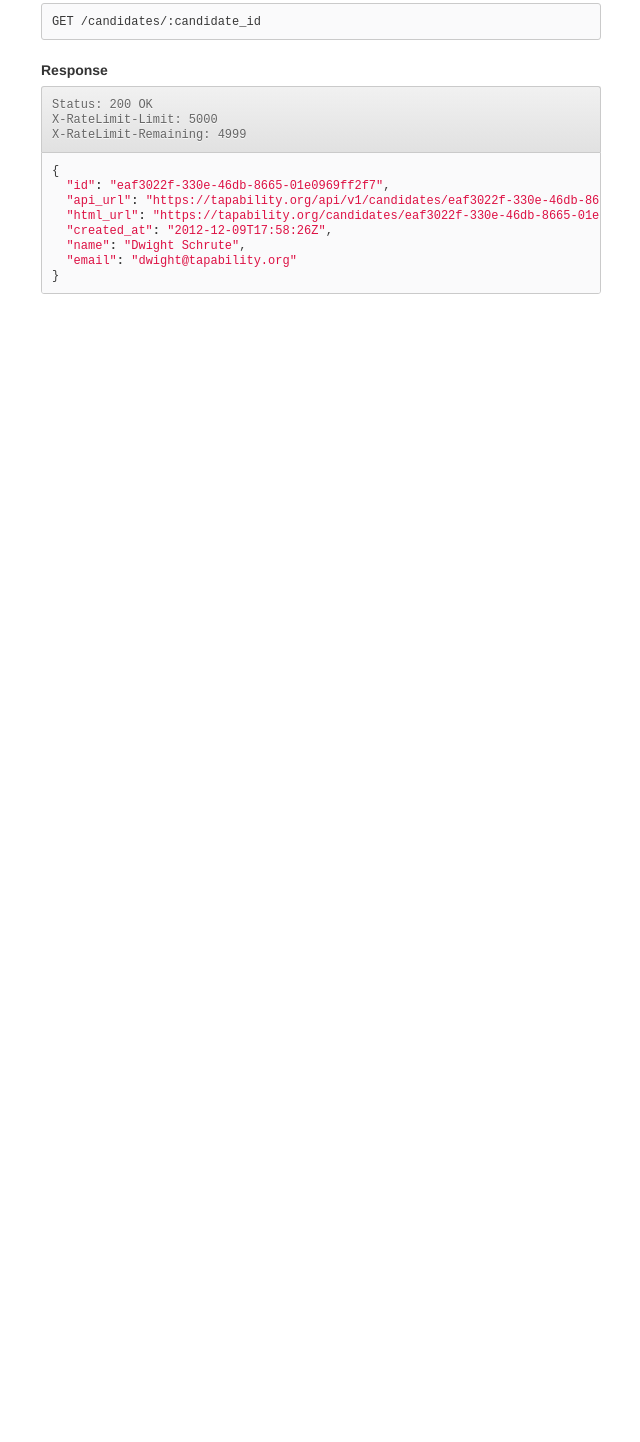
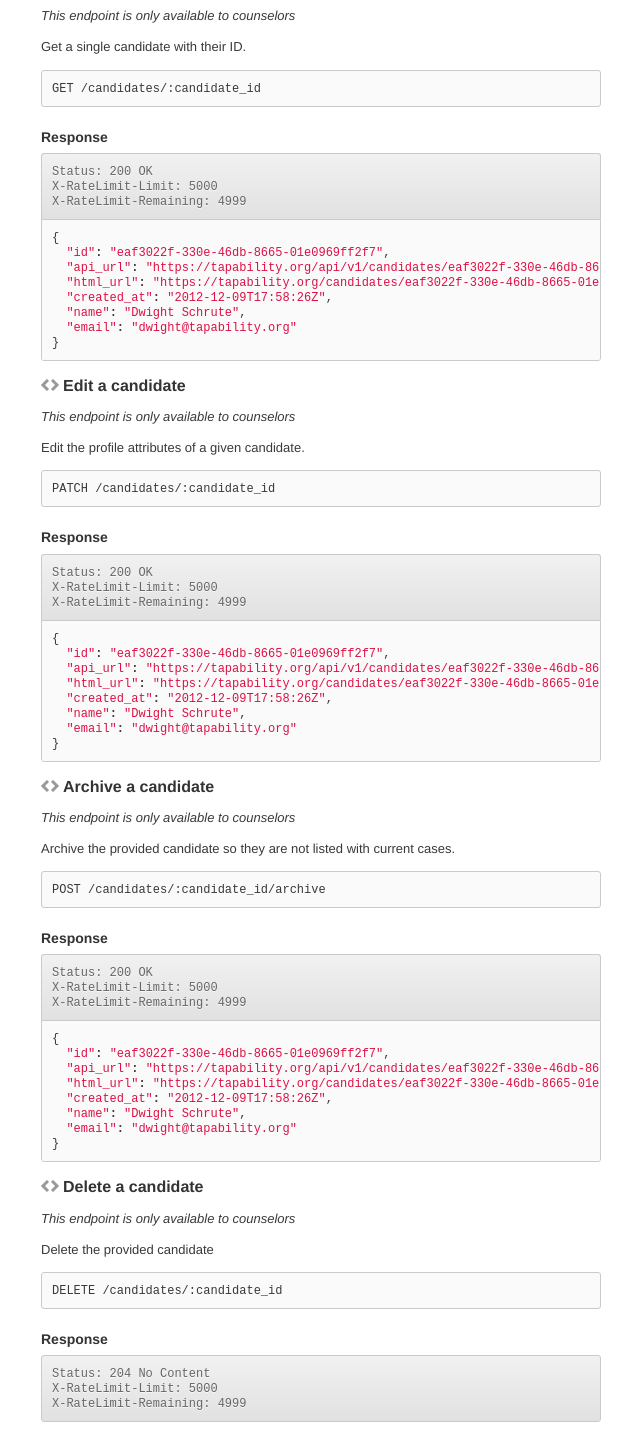
Before and after one commit to tapability/developer.tapability.org, a plain HTML site: page v1/candidates/index.html in a window 1280 px wide. Shown: the part 1290-2732 px from the top of the page, without its empty margins (139-779 px from the left). Before the commit the page ends 1604 px from the top, so only its background shows below. Drawn offline with Linux system fonts and the light colour scheme.

Commit message:
Add more candidate API docs

```diff
--- a/v1/candidates/index.html
+++ b/v1/candidates/index.html
@@ -35,6 +35,9 @@
 <li><a href="#get-my-profile">Get my profile</a></li>
   <li><a href="#list-candidates">List candidates</a></li>
   <li><a href="#get-a-single-candidate">Get a single candidate</a></li>
+  <li><a href="#edit-a-candidate">Edit a candidate</a></li>
+  <li><a href="#archive-a-candidate">Archive a candidate</a></li>
+  <li><a href="#delete-a-candidate">Delete a candidate</a></li>
 </ul><h2 id="get-my-profile">Get my profile</h2>
 
 <p><em>This endpoint is only available to candidates</em></p>
@@ -118,6 +121,69 @@
   <span class="s2">"name"</span><span class="o">:</span> <span class="s2">"Dwight Schrute"</span><span class="p">,</span>
   <span class="s2">"email"</span><span class="o">:</span> <span class="s2">"dwight@tapability.org"</span>
 <span class="p">}</span></code></pre>
+
+<h2 id="edit-a-candidate">Edit a candidate</h2>
+
+<p><em>This endpoint is only available to counselors</em></p>
+
+<p>Edit the profile attributes of a given candidate.</p>
+
+<pre><code>PATCH /candidates/:candidate_id
+</code></pre>
+
+<h3 id="response-3">Response</h3>
+
+<pre class="headers"><code>Status: 200 OK
+X-RateLimit-Limit: 5000
+X-RateLimit-Remaining: 4999</code></pre>
+
+<pre class="highlight"><code class="language-javascript"><span class="p">{</span>
+  <span class="s2">"id"</span><span class="o">:</span> <span class="s2">"eaf3022f-330e-46db-8665-01e0969ff2f7"</span><span class="p">,</span>
+  <span class="s2">"api_url"</span><span class="o">:</span> <span class="s2">"https://tapability.org/api/v1/candidates/eaf3022f-330e-46db-8665-01e0969ff2f7"</span><span class="p">,</span>
+  <span class="s2">"html_url"</span><span class="o">:</span> <span class="s2">"https://tapability.org/candidates/eaf3022f-330e-46db-8665-01e0969ff2f7"</span><span class="p">,</span>
+  <span class="s2">"created_at"</span><span class="o">:</span> <span class="s2">"2012-12-09T17:58:26Z"</span><span class="p">,</span>
+  <span class="s2">"name"</span><span class="o">:</span> <span class="s2">"Dwight Schrute"</span><span class="p">,</span>
+  <span class="s2">"email"</span><span class="o">:</span> <span class="s2">"dwight@tapability.org"</span>
+<span class="p">}</span></code></pre>
+
+<h2 id="archive-a-candidate">Archive a candidate</h2>
+
+<p><em>This endpoint is only available to counselors</em></p>
+
+<p>Archive the provided candidate so they are not listed with current cases.</p>
+
+<pre><code>POST /candidates/:candidate_id/archive
+</code></pre>
+
+<h3 id="response-4">Response</h3>
+
+<pre class="headers"><code>Status: 200 OK
+X-RateLimit-Limit: 5000
+X-RateLimit-Remaining: 4999</code></pre>
+
+<pre class="highlight"><code class="language-javascript"><span class="p">{</span>
+  <span class="s2">"id"</span><span class="o">:</span> <span class="s2">"eaf3022f-330e-46db-8665-01e0969ff2f7"</span><span class="p">,</span>
+  <span class="s2">"api_url"</span><span class="o">:</span> <span class="s2">"https://tapability.org/api/v1/candidates/eaf3022f-330e-46db-8665-01e0969ff2f7"</span><span class="p">,</span>
+  <span class="s2">"html_url"</span><span class="o">:</span> <span class="s2">"https://tapability.org/candidates/eaf3022f-330e-46db-8665-01e0969ff2f7"</span><span class="p">,</span>
+  <span class="s2">"created_at"</span><span class="o">:</span> <span class="s2">"2012-12-09T17:58:26Z"</span><span class="p">,</span>
+  <span class="s2">"name"</span><span class="o">:</span> <span class="s2">"Dwight Schrute"</span><span class="p">,</span>
+  <span class="s2">"email"</span><span class="o">:</span> <span class="s2">"dwight@tapability.org"</span>
+<span class="p">}</span></code></pre>
+
+<h2 id="delete-a-candidate">Delete a candidate</h2>
+
+<p><em>This endpoint is only available to counselors</em></p>
+
+<p>Delete the provided candidate</p>
+
+<pre><code>DELETE /candidates/:candidate_id
+</code></pre>
+
+<h3 id="response-5">Response</h3>
+
+<pre class="headers no-response"><code>Status: 204 No Content
+X-RateLimit-Limit: 5000
+X-RateLimit-Remaining: 4999</code></pre>
     </div>
 
   <div id="js-sidebar" class="sidebar-shell">
```
